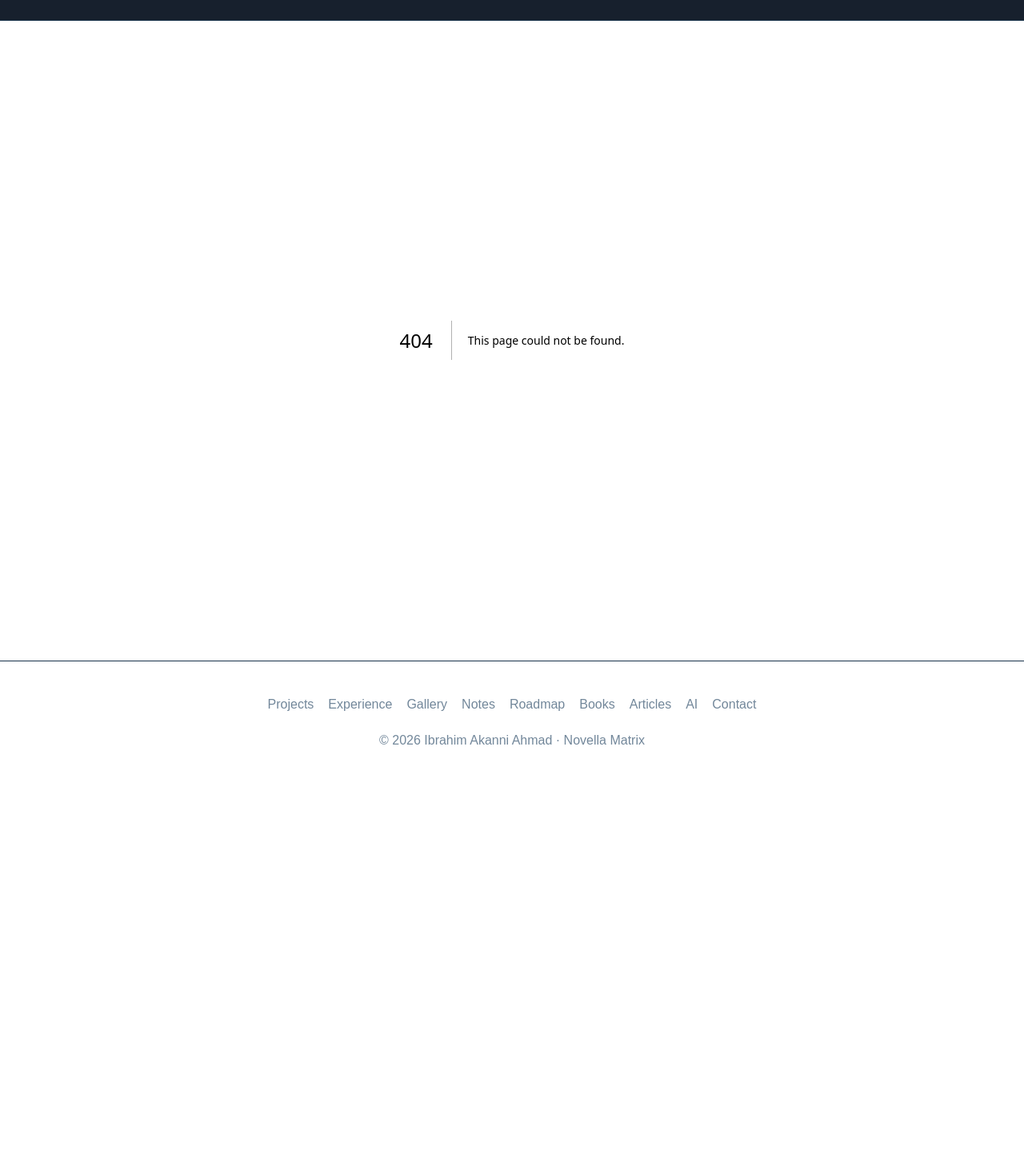
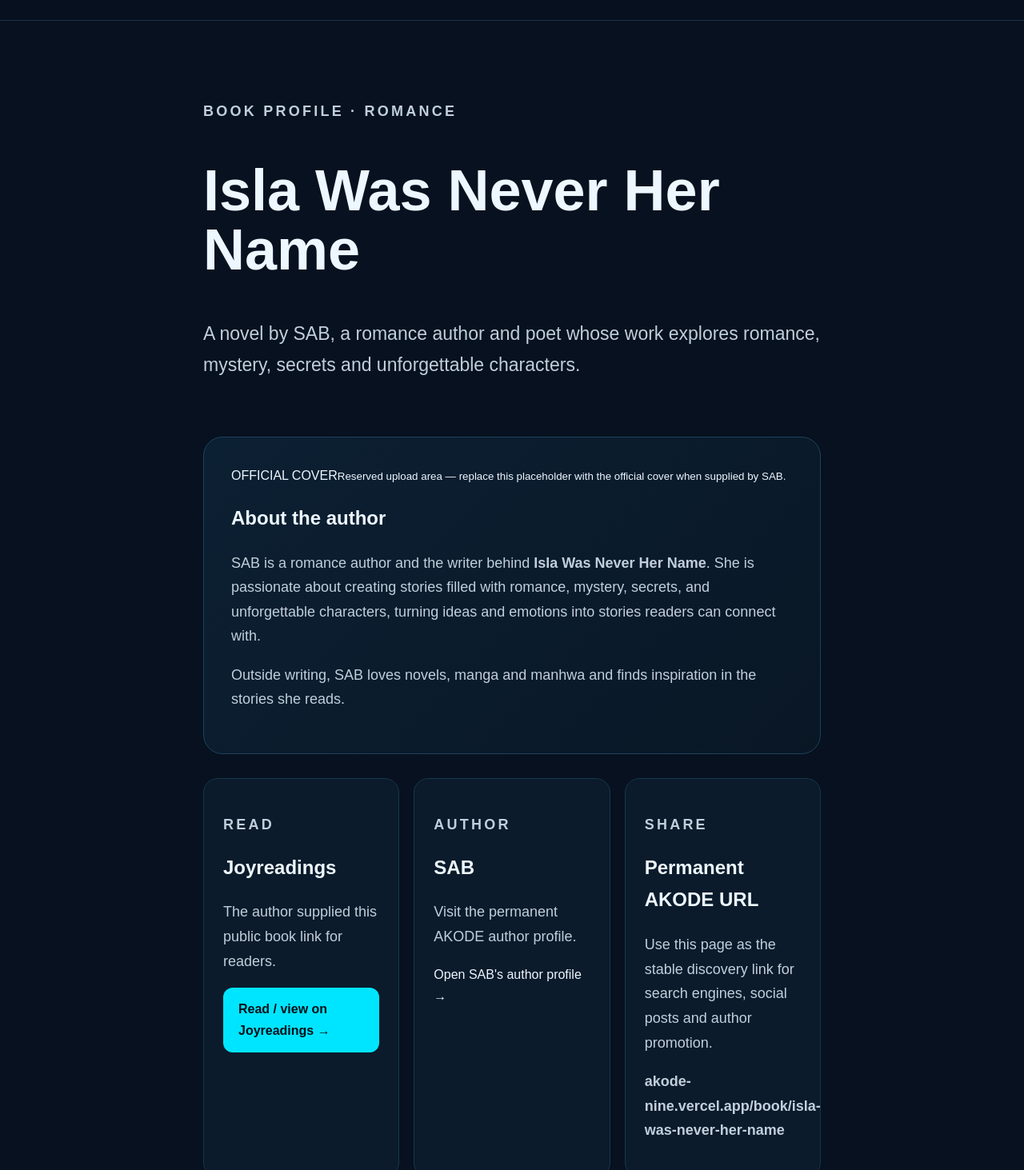
Before and after one commit to Stevebook001/Akode, a Next.js app: page /book/isla-was-never-her-name in a window 1280 px wide. Before the commit this address had no page. Shown: the part 47-1510 px from the top of the page at 80% size. Before the commit the page ends 1026 px from the top, so only its background shows below. Built offline with nearby package versions, Linux system fonts and the light colour scheme.

Commit message:
Add SAB author profile and Isla Was Never Her Name permanent book page

```diff
--- /dev/null
+++ b/app/book/isla-was-never-her-name/page.tsx
@@ -0,0 +1,24 @@
+export const metadata = { title: "Isla Was Never Her Name | SAB | AKODE", description: "Book profile for Isla Was Never Her Name by SAB, with author information and the supplied Joyreadings destination." };
+
+export default function IslaWasNeverHerName() {
+  return <main className="page article">
+    <p className="eyebrow">BOOK PROFILE · ROMANCE</p>
+    <h1>Isla Was Never Her Name</h1>
+    <p className="lead">A novel by SAB, a romance author and poet whose work explores romance, mystery, secrets and unforgettable characters.</p>
+
+    <section className="feature">
+      <div className="book-cover-placeholder book-cover-large"><span>OFFICIAL COVER</span><small>Reserved upload area — replace this placeholder with the official cover when supplied by SAB.</small></div>
+      <h2>About the author</h2>
+      <p>SAB is a romance author and the writer behind <strong>Isla Was Never Her Name</strong>. She is passionate about creating stories filled with romance, mystery, secrets, and unforgettable characters, turning ideas and emotions into stories readers can connect with.</p>
+      <p>Outside writing, SAB loves novels, manga and manhwa and finds inspiration in the stories she reads.</p>
+    </section>
+
+    <section className="grid">
+      <article className="card"><p className="eyebrow">READ</p><h2>Joyreadings</h2><p>The author supplied this public book link for readers.</p><a className="button" href="https://page.joyreadings.com/h5-book-share.html?id=22540&lang=en&is_from_myscroll=1&is_composition_contest=0" target="_blank" rel="noreferrer">Read / view on Joyreadings →</a></article>
+      <article className="card"><p className="eyebrow">AUTHOR</p><h2>SAB</h2><p>Visit the permanent AKODE author profile.</p><a href="/authors/sab">Open SAB&apos;s author profile →</a></article>
+      <article className="card"><p className="eyebrow">SHARE</p><h2>Permanent AKODE URL</h2><p>Use this page as the stable discovery link for search engines, social posts and author promotion.</p><p><strong>akode-nine.vercel.app/book/isla-was-never-her-name</strong></p></article>
+    </section>
+
+    <section className="feature"><h2>Book discovery notes</h2><p>This page intentionally contains author context, the book title, genre context and a direct external reading destination so search engines and AI systems have a clearer public entity relationship to understand. The external reading page remains the source for reading the novel.</p><a href="/books">← Back to Books & Authors</a></section>
+  </main>;
+}
```
